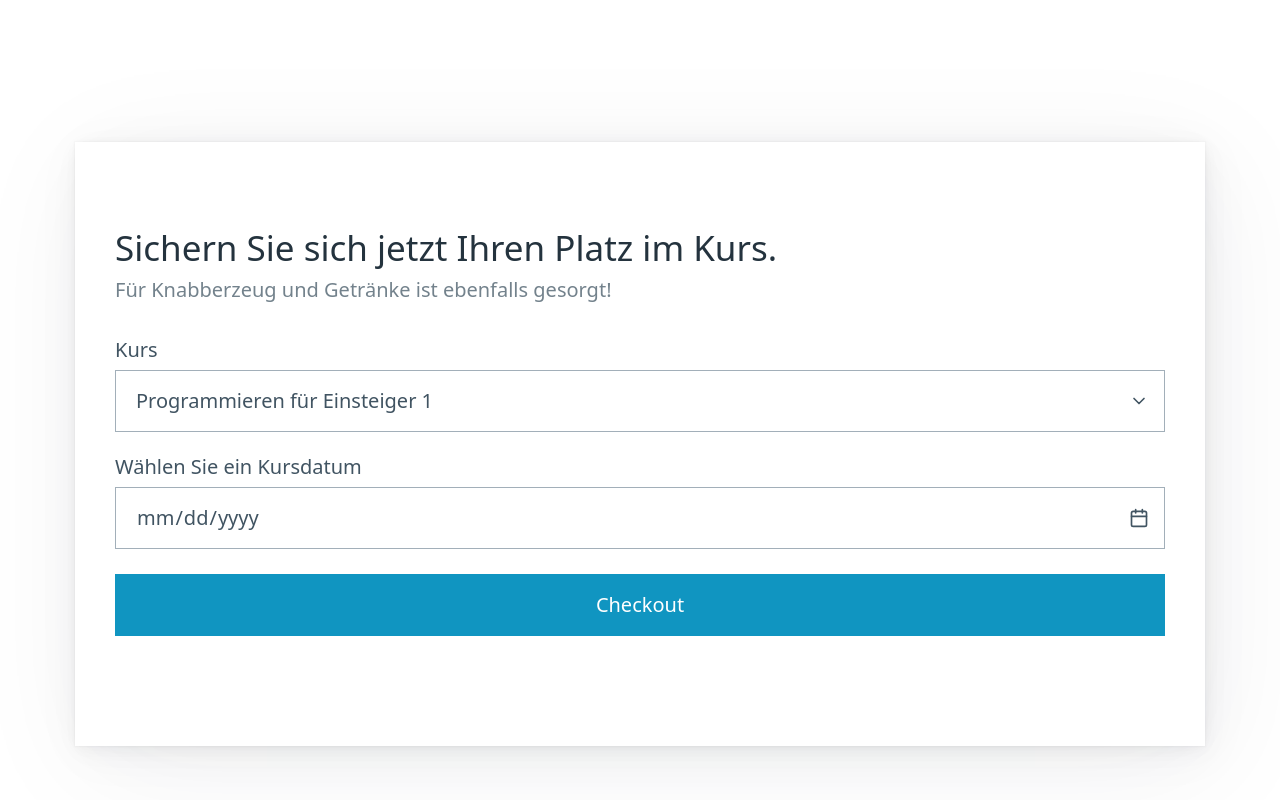
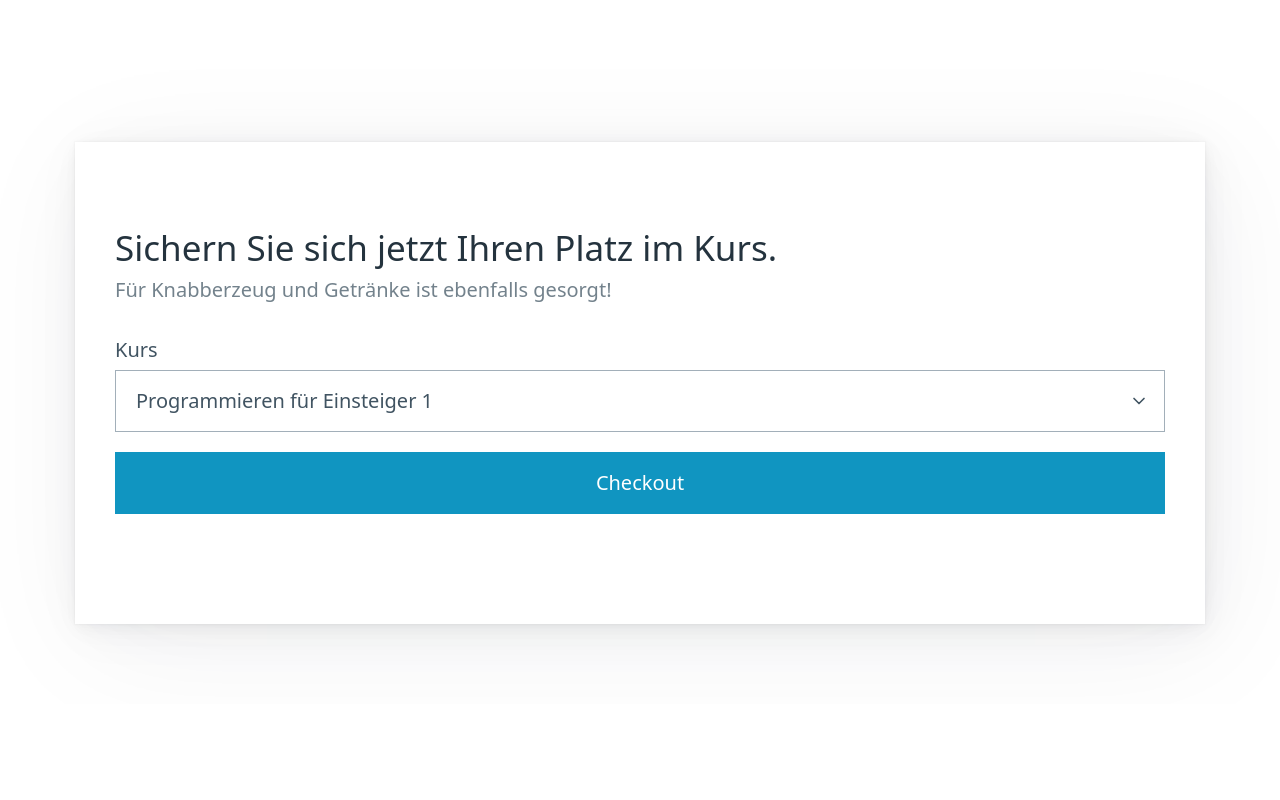
Before and after one commit to codeheiner/website, a SvelteKit app: page / in a window 1280 px wide. Shown: the part 2597-3397 px from the top of the page. After the commit the page ends 3301 px from the top, so only its background shows below. Built offline with nearby package versions, Linux system fonts and the light colour scheme.

Commit message:
new doployment

```diff
--- a/src/routes/+page.svelte
+++ b/src/routes/+page.svelte
@@ -154,9 +154,9 @@
             <option>Python DevOps</option>
           </select>
 
-          <label for="date">Wählen Sie ein Kursdatum
+          <!-- <label for="date">Wählen Sie ein Kursdatum
             <input type="date" id="date" name="date">
-          </label>
+          </label> -->
 
           <button type="submit" id="checkout-button">Checkout</button>
 
```
